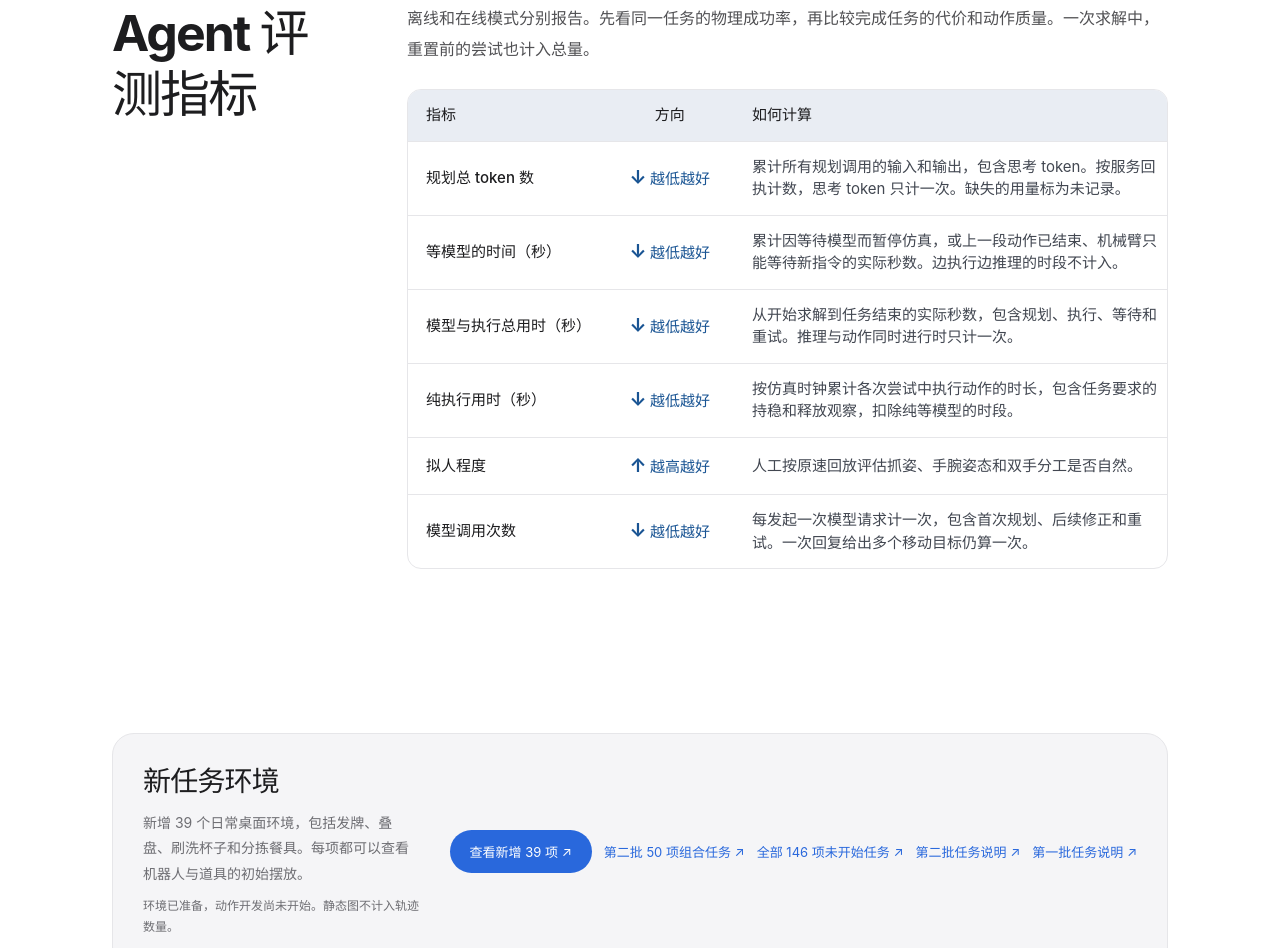
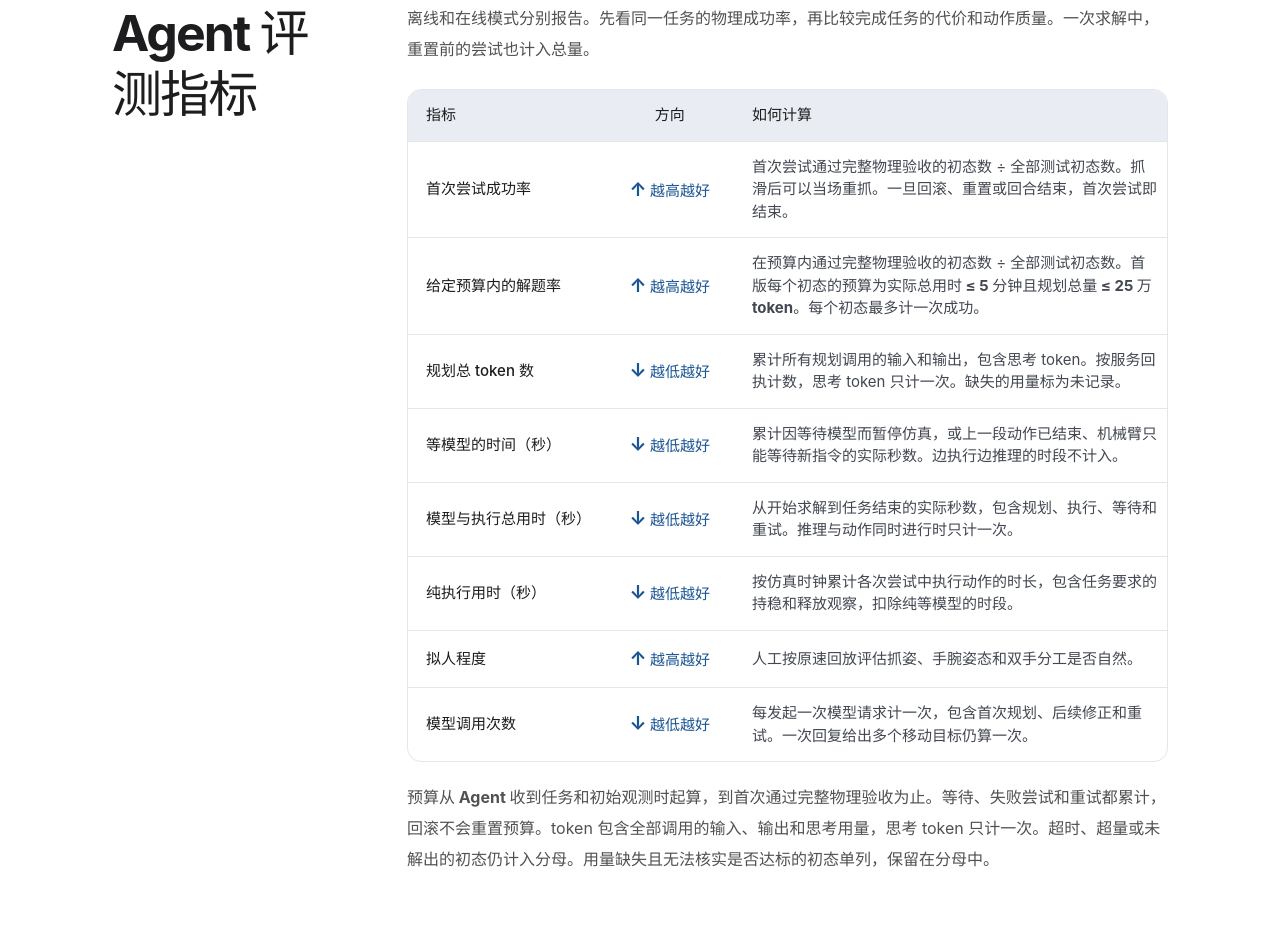
Before and after one commit to DavidLXu/RevoBench-Web, a plain HTML site: page index.html in a window 1280 px wide. Shown: the part 1728-2676 px from the top of the page. Drawn offline with Linux system fonts and the light colour scheme.

Commit message:
Define first-attempt and budgeted solve rates for Agent evaluation

```diff
--- a/index.html
+++ b/index.html
@@ -67,6 +67,16 @@
         <thead><tr><th scope="col">指标</th><th scope="col">方向</th><th scope="col">如何计算</th></tr></thead>
         <tbody>
           <tr>
+            <th scope="row">首次尝试成功率</th>
+            <td class="metric-direction"><span aria-hidden="true">↑</span> 越高越好</td>
+            <td>首次尝试通过完整物理验收的初态数 ÷ 全部测试初态数。抓滑后可以当场重抓。一旦回滚、重置或回合结束，首次尝试即结束。</td>
+          </tr>
+          <tr>
+            <th scope="row">给定预算内的解题率</th>
+            <td class="metric-direction"><span aria-hidden="true">↑</span> 越高越好</td>
+            <td>在预算内通过完整物理验收的初态数 ÷ 全部测试初态数。首版每个初态的预算为<strong>实际总用时 ≤ 5 分钟</strong>且<strong>规划总量 ≤ 25 万 token</strong>。每个初态最多计一次成功。</td>
+          </tr>
+          <tr>
             <th scope="row">规划总 token 数</th>
             <td class="metric-direction"><span aria-hidden="true">↓</span> 越低越好</td>
             <td>累计所有规划调用的输入和输出，包含思考 token。按服务回执计数，思考 token 只计一次。缺失的用量标为未记录。</td>
@@ -98,6 +108,7 @@
           </tr>
         </tbody>
       </table>
+      <p><strong>预算从 Agent 收到任务和初始观测时起算，到首次通过完整物理验收为止。</strong>等待、失败尝试和重试都累计，回滚不会重置预算。token 包含全部调用的输入、输出和思考用量，思考 token 只计一次。超时、超量或未解出的初态仍计入分母。用量缺失且无法核实是否达标的初态单列，保留在分母中。</p>
     </div>
   </div>
 </section>
```
